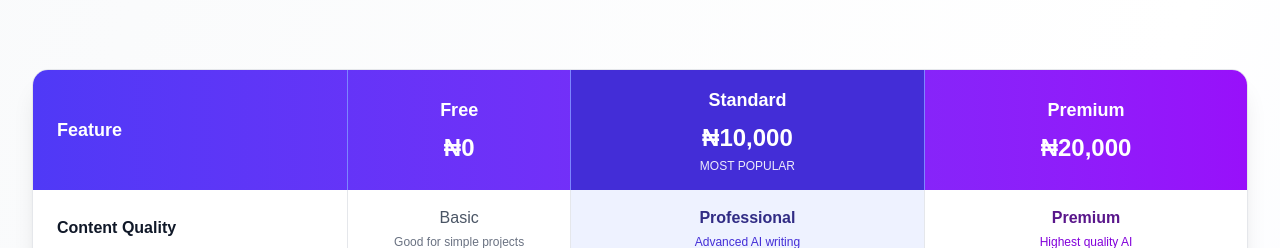
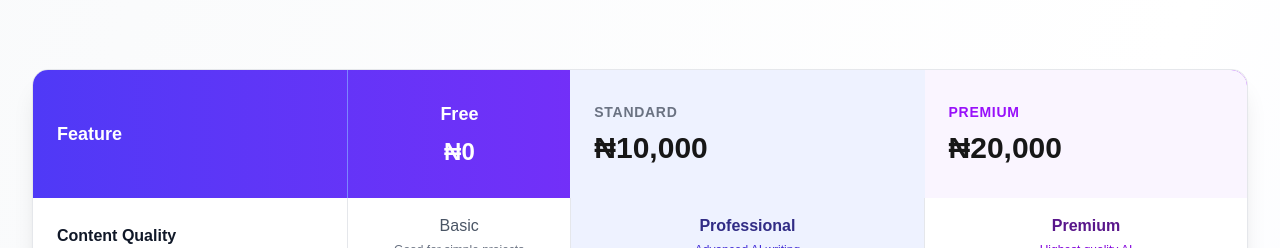
Before and after one commit to vixtor-e86/report-generator, a Next.js app: page /features in a window 1280 px wide. Shown: the part 284-532 px from the top of the page. Built offline with nearby package versions, Linux system fonts and the light colour scheme.

Commit message:
fixed bug

```diff
--- a/src/app/features/page.js
+++ b/src/app/features/page.js
@@ -1,11 +1,7 @@
 "use client";
 import { useRouter } from 'next/navigation';
 import Link from 'next/link';
-
-const PRICING = {
-  STANDARD: Number(process.env.NEXT_PUBLIC_PRICE_STANDARD) || 10000,
-  PREMIUM: Number(process.env.NEXT_PUBLIC_PRICE_PREMIUM) || 20000,
-};
+import { PRICING, PRICING_FORMATTED } from '@/lib/pricing';
 
 export default function FeaturesPage() {
   const router = useRouter();
@@ -52,7 +48,7 @@ export default function FeaturesPage() {
           <div className="bg-white rounded-xl shadow-lg border border-gray-200 overflow-hidden">
             <div className="bg-gradient-to-r from-gray-600 to-gray-700 text-white p-4 text-center">
               <h3 className="text-xl font-bold mb-1">Free</h3>
-              <div className="text-3xl font-extrabold">₦0</div>
+              <div className="text-3xl font-extrabold">{PRICING_FORMATTED.FREE}</div>
             </div>
             <div className="p-4 space-y-3">
               <div className="flex justify-between items-center py-2 border-b border-gray-100">
@@ -103,7 +99,7 @@ export default function FeaturesPage() {
             <div className="bg-gradient-to-r from-indigo-600 to-purple-600 text-white p-4 text-center relative">
               <div className="absolute top-2 right-2 bg-white text-indigo-600 text-xs font-bold px-2 py-1 rounded-full">POPULAR</div>
               <h3 className="text-xl font-bold mb-1">Standard</h3>
-              <div className="text-3xl font-extrabold">₦{PRICING.STANDARD.toLocaleString()}</div>
+              <div className="text-3xl font-extrabold">{PRICING_FORMATTED.STANDARD}</div>
             </div>
             <div className="p-4 space-y-3">
               <div className="flex justify-between items-center py-2 border-b border-gray-100">
@@ -153,7 +149,7 @@ export default function FeaturesPage() {
           <div className="bg-white rounded-xl shadow-lg border border-purple-200 overflow-hidden">
             <div className="bg-gradient-to-r from-purple-600 to-pink-600 text-white p-4 text-center">
               <h3 className="text-xl font-bold mb-1">Premium</h3>
-              <div className="text-3xl font-extrabold">₦{PRICING.PREMIUM.toLocaleString()}</div>
+              <div className="text-3xl font-extrabold">{PRICING_FORMATTED.PREMIUM}</div>
             </div>
             <div className="p-4 space-y-3">
               <div className="flex justify-between items-center py-2 border-b border-gray-100">
@@ -209,19 +205,22 @@ export default function FeaturesPage() {
                   <th className="px-6 py-4 text-left text-white font-bold text-lg">Feature</th>
                   <th className="px-6 py-4 text-center text-white font-bold text-lg border-l border-indigo-400">
                     <div className="mb-2">Free</div>
-                    <div className="text-2xl font-extrabold">₦0</div>
+                    <div className="text-2xl font-extrabold">{PRICING_FORMATTED.FREE}</div>
                   </th>
-                  <th className="px-6 py-4 text-center text-white font-bold text-lg border-l border-indigo-400 bg-indigo-700">
-                    <div className="mb-2">Standard</div>
-                    <div className="text-2xl font-extrabold">₦{PRICING.STANDARD.toLocaleString()}</div>
-                    <div className="text-xs font-normal mt-1 opacity-90">MOST POPULAR</div>
-                  </th>
-                  <th className="px-6 py-4 text-center text-white font-bold text-lg border-l border-indigo-400">
-                    <div className="mb-2">Premium</div>
-                    <div className="text-2xl font-extrabold">₦{PRICING.PREMIUM.toLocaleString()}</div>
-                  </th>
-                </tr>
-              </thead>
+                  <th className="px-6 py-8 text-left bg-indigo-50">
+                    <div className="text-gray-500 text-sm font-semibold uppercase tracking-wider mb-2">Standard</div>
+                  <div className="text-3xl font-extrabold">
+                    {PRICING_FORMATTED.STANDARD}
+                  </div>
+                </th>
+                <th className="px-6 py-8 text-left bg-purple-50 rounded-tr-2xl">
+                  <div className="text-purple-600 text-sm font-semibold uppercase tracking-wider mb-2">Premium</div>
+                  <div className="text-3xl font-extrabold">
+                    {PRICING_FORMATTED.PREMIUM}
+                  </div>
+                </th>
+              </tr>
+            </thead>
               <tbody className="divide-y divide-gray-200">
                 {/* AI Quality */}
                 <tr className="hover:bg-gray-50 transition">
--- a/src/app/page.js
+++ b/src/app/page.js
@@ -2,11 +2,7 @@
 import { useState } from 'react';
 import Link from 'next/link';
 import GoogleAuthButton from '@/components/GoogleAuthButton';
-
-const PRICING = {
-  STANDARD: Number(process.env.NEXT_PUBLIC_PRICE_STANDARD) || 10000,
-  PREMIUM: Number(process.env.NEXT_PUBLIC_PRICE_PREMIUM) || 20000,
-};
+import { PRICING, PRICING_FORMATTED } from '@/lib/pricing';
 
 export default function Home() {
   const [isMenuOpen, setIsMenuOpen] = useState(false);
@@ -133,9 +129,9 @@ export default function Home() {
             <div className="bg-gradient-to-br from-indigo-50 to-white border-2 border-indigo-500 rounded-2xl p-8 relative transform hover:scale-105 transition shadow-xl">
               <div className="absolute top-0 right-0 bg-indigo-600 text-white px-4 py-1 rounded-bl-lg rounded-tr-xl text-sm font-bold">POPULAR</div>
               <div className="text-center mb-6">
-                <h3 className="text-2xl font-bold text-gray-900 mb-2">Standard</h3>
-                <div className="text-5xl font-extrabold text-indigo-600 mb-2">₦{PRICING.STANDARD.toLocaleString()}</div>
-                <p className="text-gray-500">Per report</p>
+                <h3 className="text-2xl font-bold text-gray-900 mb-4">Standard</h3>
+                <div className="text-5xl font-extrabold text-indigo-600 mb-2">{PRICING_FORMATTED.STANDARD}</div>
+                <p className="text-gray-500 mb-8">Perfect for final year students</p>
               </div>
               <ul className="space-y-4 mb-8">
                 <li className="flex items-start gap-3"><svg className="w-6 h-6 text-green-500 flex-shrink-0 mt-0.5" fill="none" stroke="currentColor" viewBox="0 0 24 24"><path strokeLinecap="round" strokeLinejoin="round" strokeWidth="2" d="M5 13l4 4L19 7"></path></svg><span className="text-gray-700 font-semibold">Everything in Free, plus:</span></li>
@@ -152,9 +148,9 @@ export default function Home() {
             {/* PREMIUM */}
             <div className="bg-white border-2 border-gray-200 rounded-2xl p-8 hover:border-indigo-300 transition">
               <div className="text-center mb-6">
-                <h3 className="text-2xl font-bold text-gray-900 mb-2">Premium</h3>
-                <div className="text-5xl font-extrabold text-gray-900 mb-2">₦{PRICING.PREMIUM.toLocaleString()}</div>
-                <p className="text-gray-500">Per report</p>
+                <h3 className="text-2xl font-bold text-gray-900 mb-4">Premium</h3>
+                <div className="text-5xl font-extrabold text-gray-900 mb-2">{PRICING_FORMATTED.PREMIUM}</div>
+                <p className="text-gray-500 mb-8">For maximum quality & speed</p>
               </div>
               <ul className="space-y-4 mb-8">
                 <li className="flex items-start gap-3"><svg className="w-6 h-6 text-green-500 flex-shrink-0 mt-0.5" fill="none" stroke="currentColor" viewBox="0 0 24 24"><path strokeLinecap="round" strokeLinejoin="round" strokeWidth="2" d="M5 13l4 4L19 7"></path></svg><span className="text-gray-700 font-semibold">Everything in Standard, plus:</span></li>
--- a/src/app/standard/new/page.js
+++ b/src/app/standard/new/page.js
@@ -7,11 +7,7 @@ import { supabase } from '@/lib/supabase';
 import Link from 'next/link';
 import { CldUploadWidget } from 'next-cloudinary';
 import Image from 'next/image';
-
-const PRICING = {
-  STANDARD: Number(process.env.NEXT_PUBLIC_PRICE_STANDARD) || 10000,
-  PREMIUM: Number(process.env.NEXT_PUBLIC_PRICE_PREMIUM) || 20000,
-};
+import { PRICING } from '@/lib/pricing';
 
 function NewProjectContent() {
   const router = useRouter();
--- /dev/null
+++ b/src/lib/pricing.js
@@ -0,0 +1,11 @@
+export const PRICING = {
+  FREE: 0,
+  STANDARD: Number(process.env.NEXT_PUBLIC_PRICE_STANDARD) || 10000,
+  PREMIUM: Number(process.env.NEXT_PUBLIC_PRICE_PREMIUM) || 20000,
+};
+
+export const PRICING_FORMATTED = {
+  FREE: '₦0',
+  STANDARD: `₦${PRICING.STANDARD.toLocaleString()}`,
+  PREMIUM: `₦${PRICING.PREMIUM.toLocaleString()}`,
+};
```
